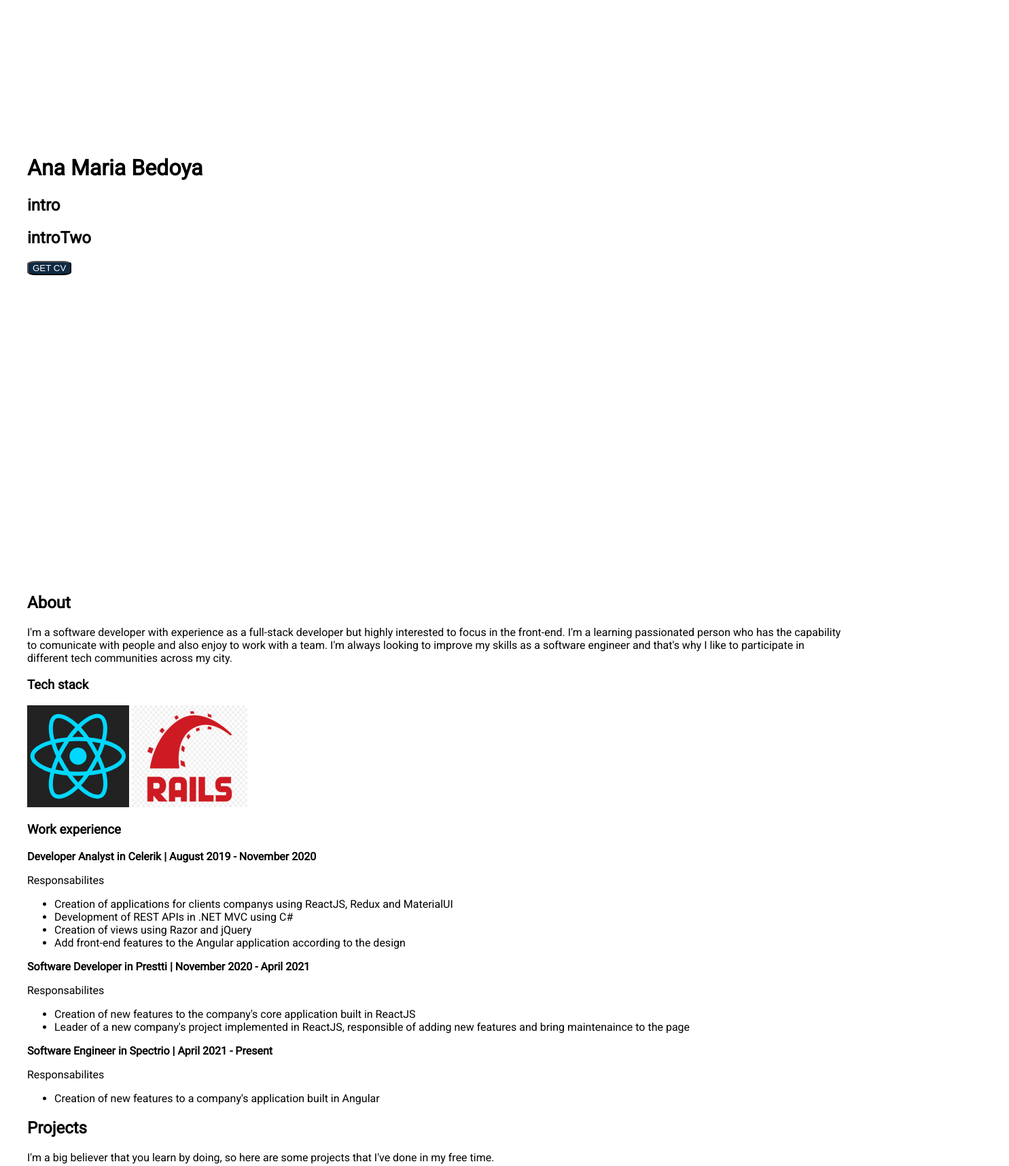
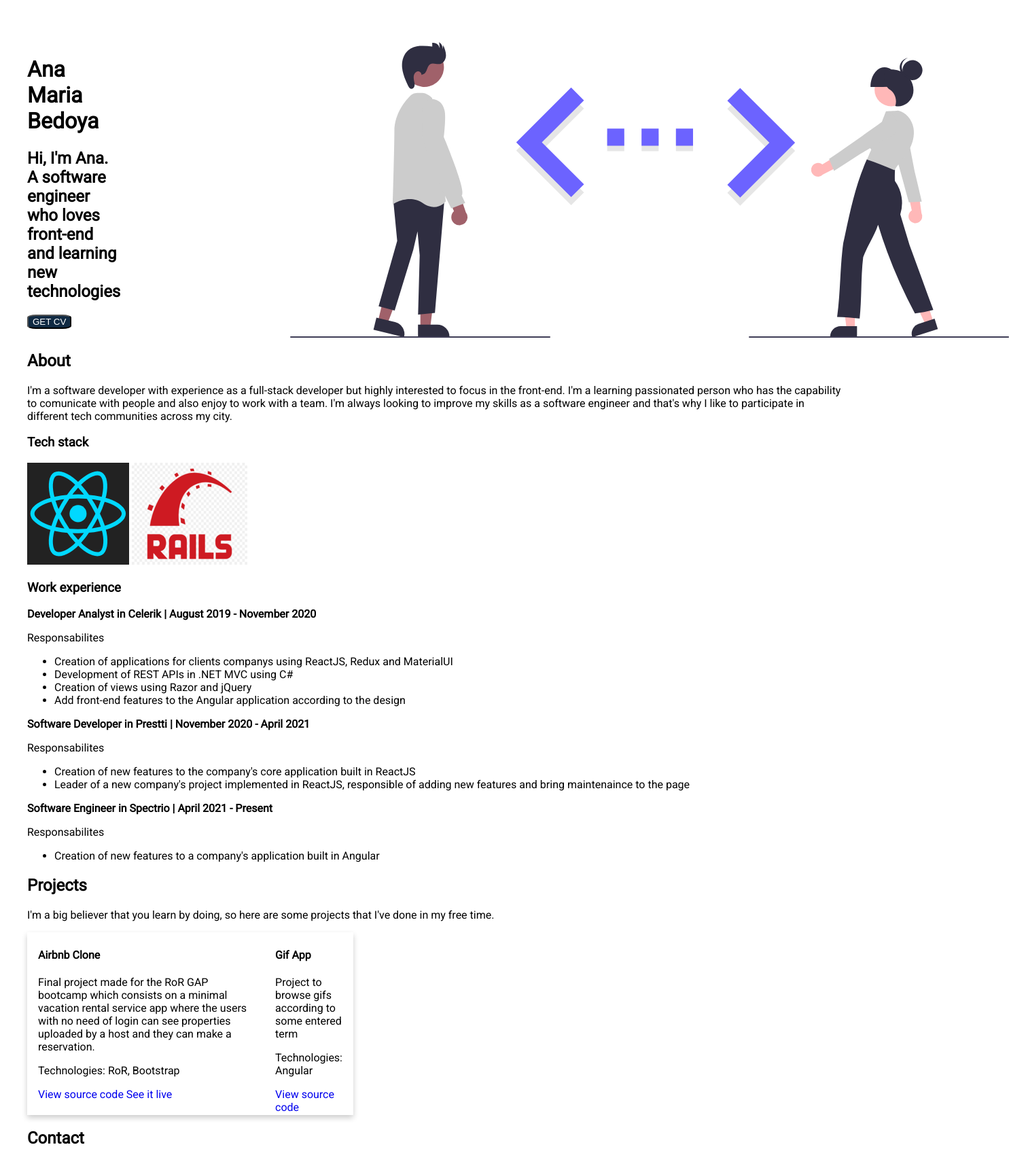
Before and after one commit to anambedoya/portfolio, a plain HTML site: page index.html in a window 1280 px wide. Shown: the part 138-1854 px from the top of the page at 68% size, 1485 px wide, since content can reach past the window. Drawn offline with Linux system fonts and the light colour scheme.

Commit message:
Fixing home section layout to include image

```diff
--- a/index.css
+++ b/index.css
@@ -73,6 +73,8 @@ a {
     box-shadow: 0 4px 8px 0 rgba(0,0,0,0.2);
     transition: 0.3s;
     width: 40%;
+    display: flex;
+    flex-direction: row;
 }
 
 .card:hover {
@@ -103,12 +105,18 @@ a {
     display: flex;
     flex-direction: row;
     box-sizing: border-box;
-    justify-content: end;
+    justify-content: flex-end;
     height: 80px;
 }
 
 .home {
-    height: 850px;
+    display: flex;
+    flex-direction: row;
+    padding-top: 80px;
+}
+
+.homeImage {
+    margin-left: 250px;
 }
 
 .label {
@@ -138,6 +146,6 @@ a {
     padding-right: 20px;
 }
 
-.title {
+/* .title {
     padding-top: 225px;
-}
+} */
--- a/index.html
+++ b/index.html
@@ -36,10 +36,12 @@
     </div>
 
     <div id="#home" class="home">
-        <h1 class="title">Ana Maria Bedoya</h1>
-        <h2 data-i8n>intro</h2>
-        <h2 data-i8n>introTwo</h2>
-        <button class="button">GET CV</button>
+        <div>
+            <h1 class="title">Ana Maria Bedoya</h1>
+            <h2 data-i8n>Hi, I'm Ana. A software engineer who loves front-end and learning new technologies</h2>
+            <button class="button">GET CV</button>
+        </div>
+        <img class="homeImage" src="./images/icon.svg" alt="Icon">
     </div>
 
     <div id="about" class="aboutSection">
@@ -85,8 +87,15 @@
                 <h4>Airbnb Clone</h4>
                 <p>Final project made for the RoR GAP bootcamp which consists on a minimal vacation rental service app where the users
                 with no need of login can see properties uploaded by a host and they can make a reservation.</p>
+                <p>Technologies: RoR, Bootstrap</p>
                 <a href="https://github.com/anambedoya/airbnb-clone" target="_blank">View source code</a>
                 <a href="http://gapairbnbclone.herokuapp.com/" target="_blank">See it live</a>
+            </div>
+            <div class="container">
+                <h4>Gif App</h4>
+                <p>Project to browse gifs according to some entered term</p>
+                <p>Technologies: Angular</p>
+                <a href="https://github.com/anambedoya/gifs-app" target="_blank">View source code</a>
             </div>
         </div>
     </div>
--- a/script.js
+++ b/script.js
@@ -4,7 +4,7 @@ const spanishConfig = {
 }
 
 const englishConfig = {
-    intro: "Hi, I'm Ana. A software engineer who loves front-end:",
+    intro: "Hi, I'm Ana. A software engineer who loves front-end",
     introTwo: "and learning new technologies"
 }
 
```
Also changed, not shown: README.md, images/icon.svg (added).
